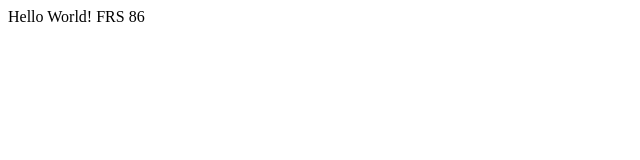
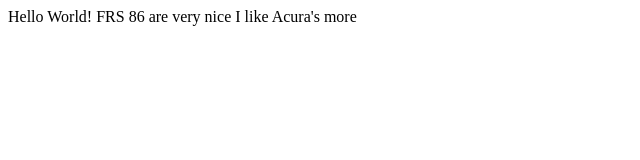
Before and after one commit to HezekiahSiglaper/Web-Dev-2026, a plain HTML site: page index.html in a window 1280 px wide. Shown: the whole page, without its empty margins (0-640 px from the left). Drawn offline with Linux system fonts and the light colour scheme.

Commit message:
Third Commit

```diff
--- a/index.html
+++ b/index.html
@@ -6,7 +6,9 @@
         <body>
             Hello World!
 
-            FRS 86
+            FRS 86 are very nice
+
+            I like Acura's more
         </body>
     </head>
 </html>
```
